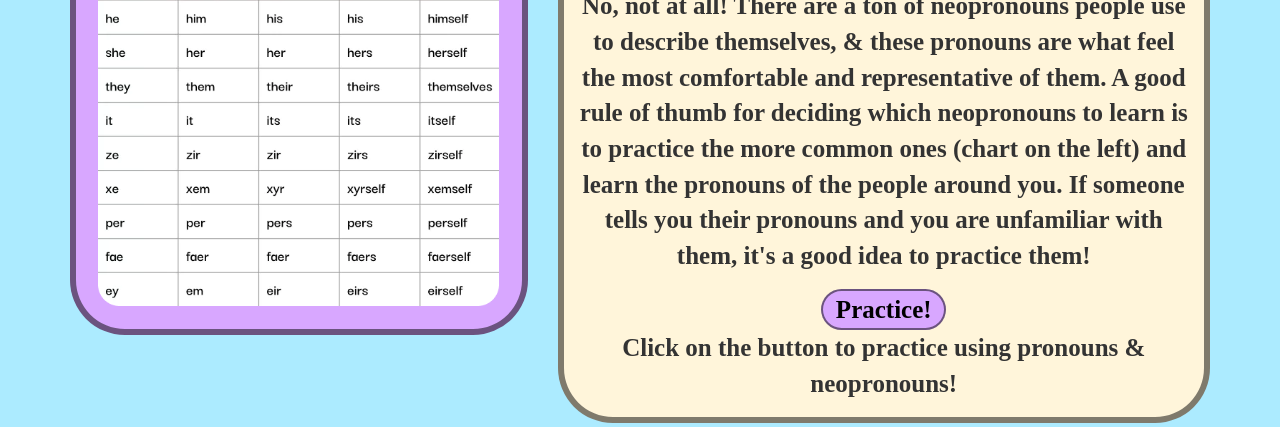
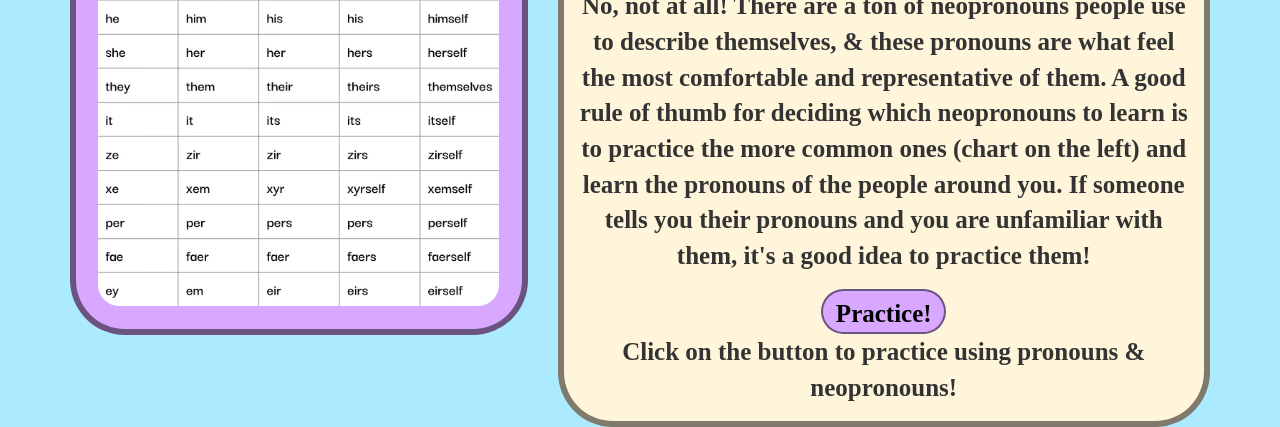
Before and after one commit to tejaswini-rb/prism, a plain HTML site: page pronounsPageOne.html in a window 1280 px wide. Shown: the part 426-853 px from the top of the page. Drawn offline with nearby package versions, Linux system fonts and the light colour scheme; a web font is replaced by a local one.

Commit message:
Update pronounsPageOne.html

```diff
--- a/pronounsPageOne.html
+++ b/pronounsPageOne.html
@@ -87,7 +87,11 @@
         ones (chart on the left) and learn the pronouns of the people
         around you. If someone tells you their pronouns and you are
         unfamiliar with them, it's a good idea to practice them!</p>
-        <a href = "pronouns.html"><button class = "practice-btn">Practice!</button></a>
+        <a href = "pronouns.html"><a href="pronouns.html">
+          <button class="practice-btn">
+            <span style="vertical-align: text-top;">Practice!</span>
+          </button>
+        </a>
         <p style="margin-left: 15px; margin-right: 15px; margin-bottom: 15px;">Click on the button to practice using pronouns & neopronouns!</p>
 
 
```
